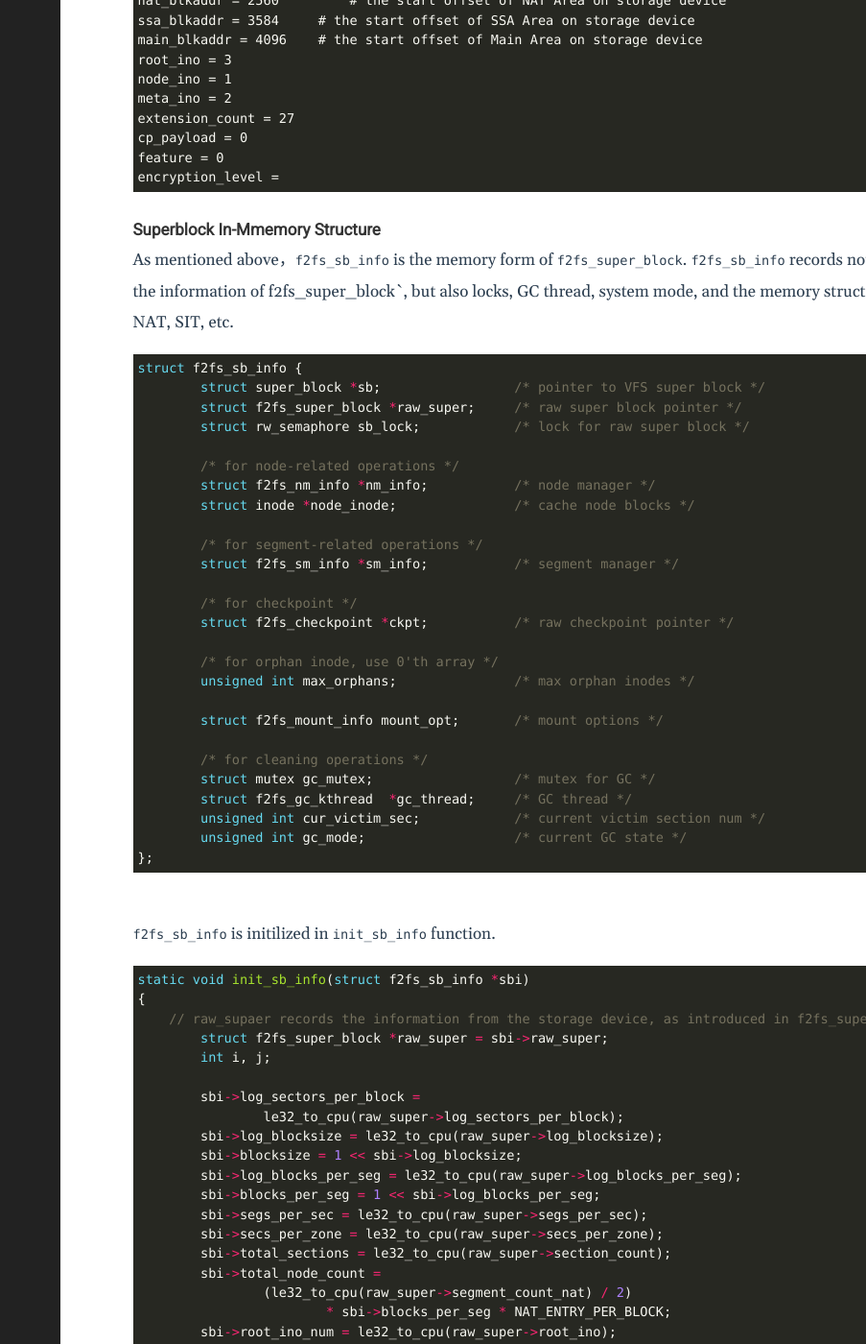
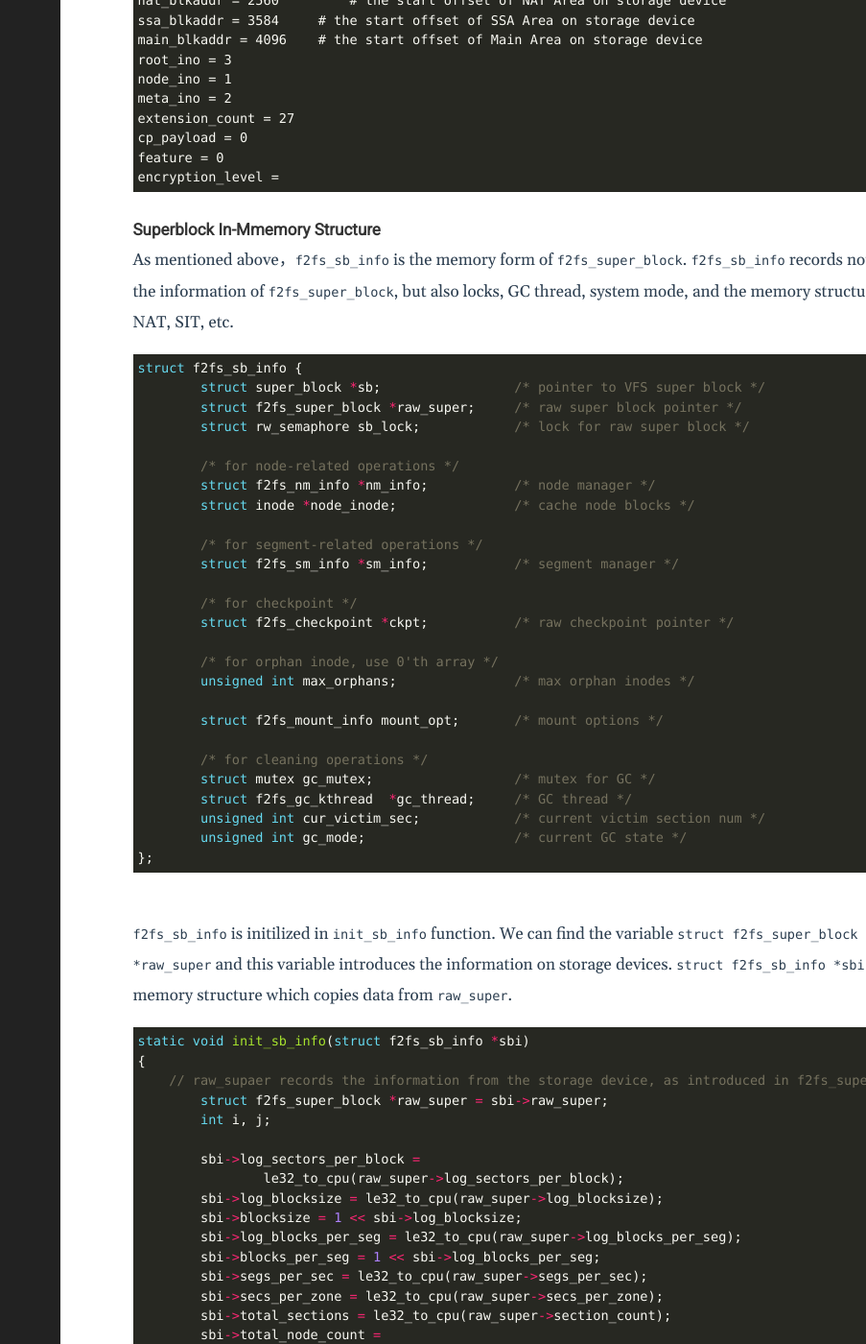
Before and after one commit to RiweiPan/riweipan.github.io, a Jekyll site: the page built from _posts/2021-01-26-f2fs-superblock.markdown, in a window 1280 px wide and 1400 px high, scrolled down 2208 px. Shown: the whole window at 96% size, without its empty margins (377-1280 px from the left). Built offline with Jekyll 4.4.1, drawn with Linux system fonts in a browser that asks for light colours.

Commit message:
modify data

````diff
--- a/_posts/2021-01-26-f2fs-superblock.markdown
+++ b/_posts/2021-01-26-f2fs-superblock.markdown
@@ -110,7 +110,7 @@ encryption_level =
 ```
 
 #### Superblock In-Mmemory Structure
-As mentioned above，`f2fs_sb_info` is the memory form of `f2fs_super_block`. `f2fs_sb_info` records not only the information of f2fs_super_block`, but also locks, GC thread, system mode, and the memory structure of NAT, SIT, etc.
+As mentioned above，`f2fs_sb_info` is the memory form of `f2fs_super_block`. `f2fs_sb_info` records not only the information of `f2fs_super_block`, but also locks, GC thread, system mode, and the memory structure of NAT, SIT, etc.
 
 ```c
 struct f2fs_sb_info {
@@ -143,7 +143,7 @@ struct f2fs_sb_info {
 
 <br/>
 
-`f2fs_sb_info` is initilized in `init_sb_info` function.
+`f2fs_sb_info` is initilized in `init_sb_info` function. We can find the variable `struct f2fs_super_block *raw_super` and this variable introduces the information on storage devices. `struct f2fs_sb_info *sbi` is a in-memory structure which copies data from `raw_super`.
 ```c
 static void init_sb_info(struct f2fs_sb_info *sbi)
 {
````
